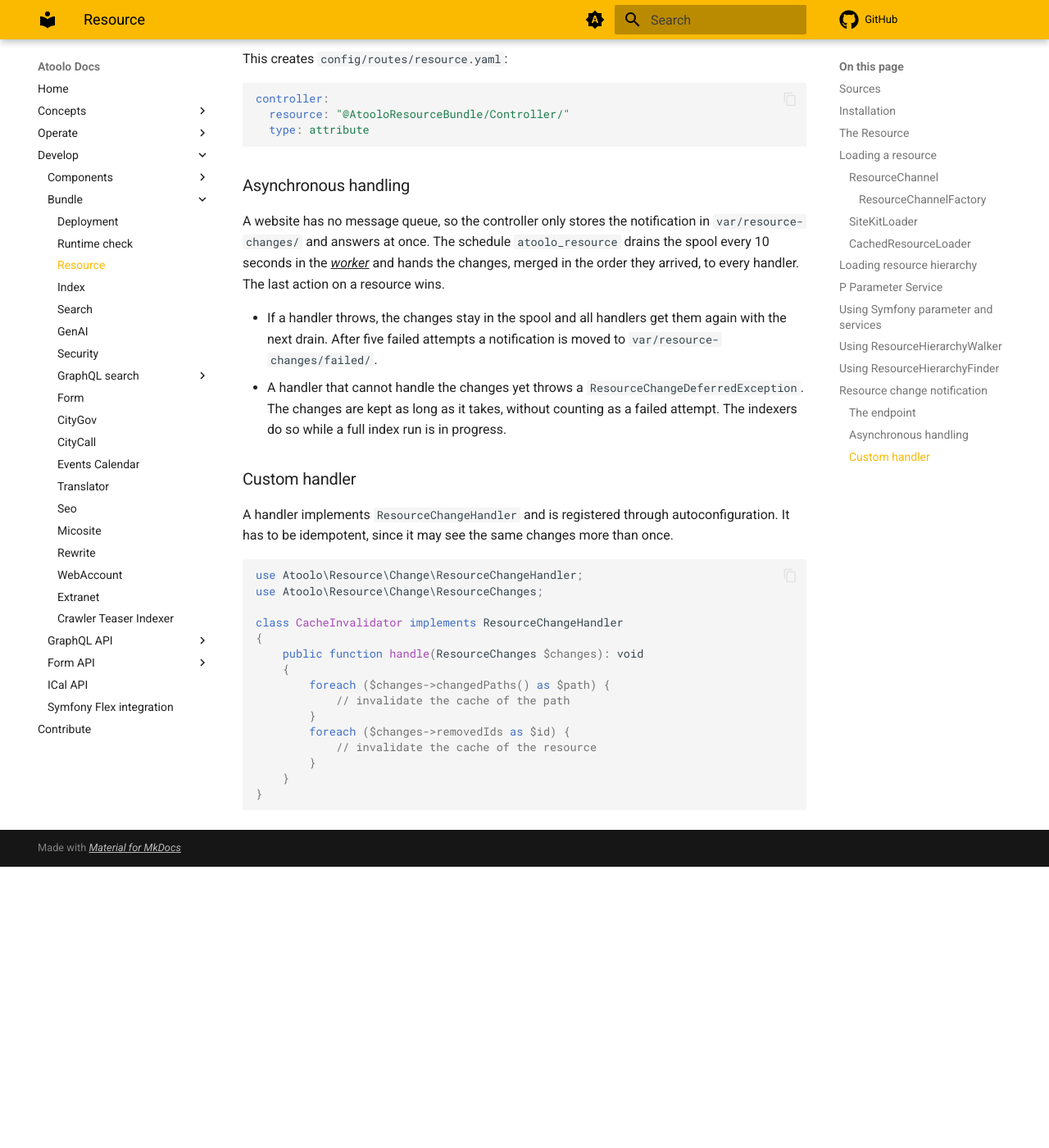
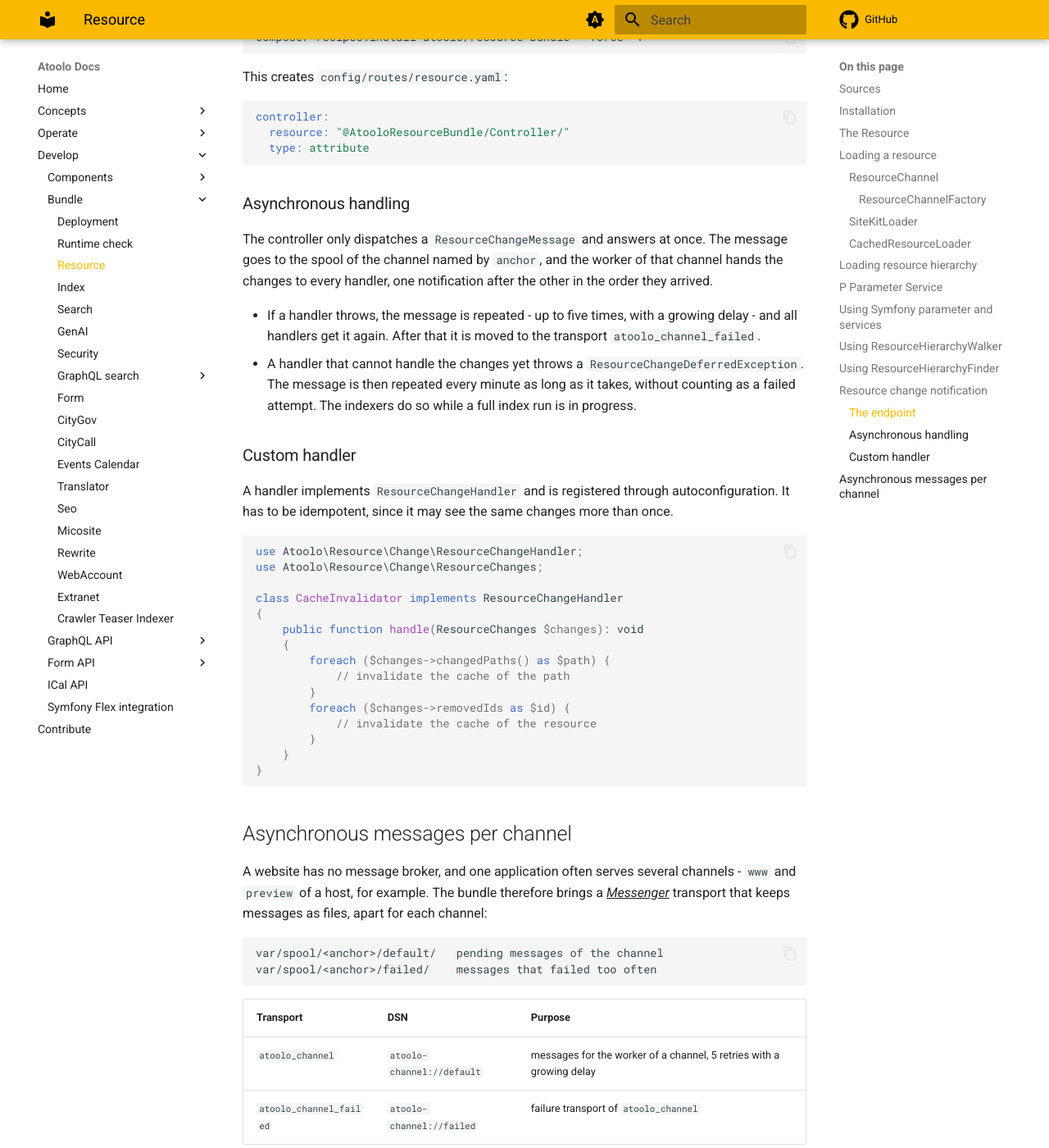
Before and after one commit to sitepark/atoolo-docs, an MkDocs documentation site: the page built from docs/develop/bundles/resource.md, in a window 1280 px wide and 1400 px high, scrolled down 7328 px. Shown: the whole window at 82% size. Built offline with MkDocs 1.6.1 and Material for MkDocs 9.7.7, drawn with Linux system fonts in a browser that asks for light colours; comment, search, counter and statistics services are not loaded; before the commit the page ends 8385 px from its top, so only the background shows below that; some of the changed text lies outside the part shown.

Commit message:
docs: describe the channel transport and a worker per channel
The notification names the channel by its anchor, and the resource bundle
keeps messages apart per channel in the transport atoolo_channel, which any
bundle can use. Every channel needs a worker of its own, which knows its
channel from the path bin/console is called by.

Co-Authored-By: Claude Opus 5.5 (1M context) <noreply@anthropic.com>

````diff
--- a/docs/develop/bundles/resource.md
+++ b/docs/develop/bundles/resource.md
@@ -257,18 +257,17 @@ a GenAI application, for example.
 sequenceDiagram
     participant IES as IES (webnode module)
     participant C as ResourceChangeController
-    participant S as Spool (var/resource-changes)
-    participant W as Worker (messenger:consume)
+    participant T as Transport atoolo_channel
+    participant W as Worker of the channel
     participant H as ResourceChangeHandler
     IES->>C: GET /api/admin/resource/changes
     C-->>IES: 200 {"version": 1}
     IES->>C: POST /api/admin/resource/changes
-    C->>S: store notification
+    C->>T: dispatch ResourceChangeMessage with ChannelStamp(anchor)
+    T->>T: file in var/spool/<anchor>/default/
     C-->>IES: 202 {"accepted": 2}
-    loop every 10 seconds (schedule atoolo_resource)
-        W->>S: drain
-        S->>H: handle(ResourceChanges)
-    end
+    W->>T: messenger:consume - reads var/spool/<own anchor>/default/
+    T->>H: handle(ResourceChanges)
 ```
 
 ### The endpoint
@@ -280,6 +279,7 @@ sequenceDiagram
 
 ```json
 {
+  "anchor": "www",
   "changed": [
     { "id": "1234", "path": "/news/foo.php" },
     { "id": "1234", "path": "/news/foo.php.translations/en_US.php" }
@@ -288,6 +288,9 @@ sequenceDiagram
 }
 ```
 
+- `anchor` is the anchor of the channel the changes belong to. It decides
+  which worker handles them, see
+  [Asynchronous messages per channel](#asynchronous-messages-per-channel).
 - `changed` names the published files, a translation by its own file.
 - `removed` names the resources that are no longer published or must not be
   found - in all their languages.
@@ -316,19 +319,18 @@ controller:
 
 ### Asynchronous handling
 
-A website has no message queue, so the controller only stores the notification
-in `var/resource-changes/` and answers at once. The schedule `atoolo_resource`
-drains the spool every 10 seconds in the [worker](../../operate/worker.md) and
-hands the changes, merged in the order they arrived, to every handler. The last
-action on a resource wins.
+The controller only dispatches a `ResourceChangeMessage` and answers at once.
+The message goes to the spool of the channel named by `anchor`, and the worker
+of that channel hands the changes to every handler, one notification after the
+other in the order they arrived.
 
-- If a handler throws, the changes stay in the spool and all handlers get them
-  again with the next drain. After five failed attempts a notification is moved
-  to `var/resource-changes/failed/`.
+- If a handler throws, the message is repeated - up to five times, with a
+  growing delay - and all handlers get it again. After that it is moved to the
+  transport `atoolo_channel_failed`.
 - A handler that cannot handle the changes yet throws a
-  `ResourceChangeDeferredException`. The changes are kept as long as it takes,
-  without counting as a failed attempt. The indexers do so while a full index
-  run is in progress.
+  `ResourceChangeDeferredException`. The message is then repeated every minute
+  as long as it takes, without counting as a failed attempt. The indexers do so
+  while a full index run is in progress.
 
 ### Custom handler
 
@@ -353,3 +355,53 @@ class CacheInvalidator implements ResourceChangeHandler
     }
 }
 ```
+
+## Asynchronous messages per channel
+
+A website has no message broker, and one application often serves several
+channels - `www` and `preview` of a host, for example. The bundle therefore
+brings a [Messenger](https://symfony.com/doc/current/messenger.html){:target="\_blank"}
+transport that keeps messages as files, apart for each channel:
+
+```
+var/spool/<anchor>/default/   pending messages of the channel
+var/spool/<anchor>/failed/    messages that failed too often
+```
+
+| Transport | DSN | Purpose |
+| --- | --- | --- |
+| `atoolo_channel` | `atoolo-channel://default` | messages for the worker of a channel, 5 retries with a growing delay |
+| `atoolo_channel_failed` | `atoolo-channel://failed` | failure transport of `atoolo_channel` |
+
+Both are registered by the bundle, a project needs no messenger configuration
+of its own.
+
+- **Sending:** a message belongs to the channel of the `ChannelStamp` it is
+  dispatched with, otherwise to the channel of the sending process.
+- **Receiving:** a worker reads only the spool of its own channel. It knows the
+  channel from the path `bin/console` is called by, see
+  [Worker](../../operate/worker.md).
+
+Any bundle can hand its messages to the worker of a channel. It routes them to
+`atoolo_channel` - in the `prependExtension()` of its bundle class or with the
+`#[AsMessage]` attribute - and dispatches them as usual:
+
+```php
+use Atoolo\Resource\Messenger\ChannelStamp;
+use Symfony\Component\Messenger\Attribute\AsMessage;
+
+#[AsMessage('atoolo_channel')]
+final class RebuildSitemap
+{
+}
+
+// the channel of the current process
+$bus->dispatch(new RebuildSitemap());
+
+// another channel
+$bus->dispatch(new RebuildSitemap(), [new ChannelStamp('preview')]);
+```
+
+A worker claims a message before it handles it, so several workers of one
+channel never handle the same message. A claim of a worker that died is
+released after an hour.
````
Also changed, not shown: docs/operate/indexing.md (+2 -2 lines), docs/operate/worker.md (+22 -4 lines).
